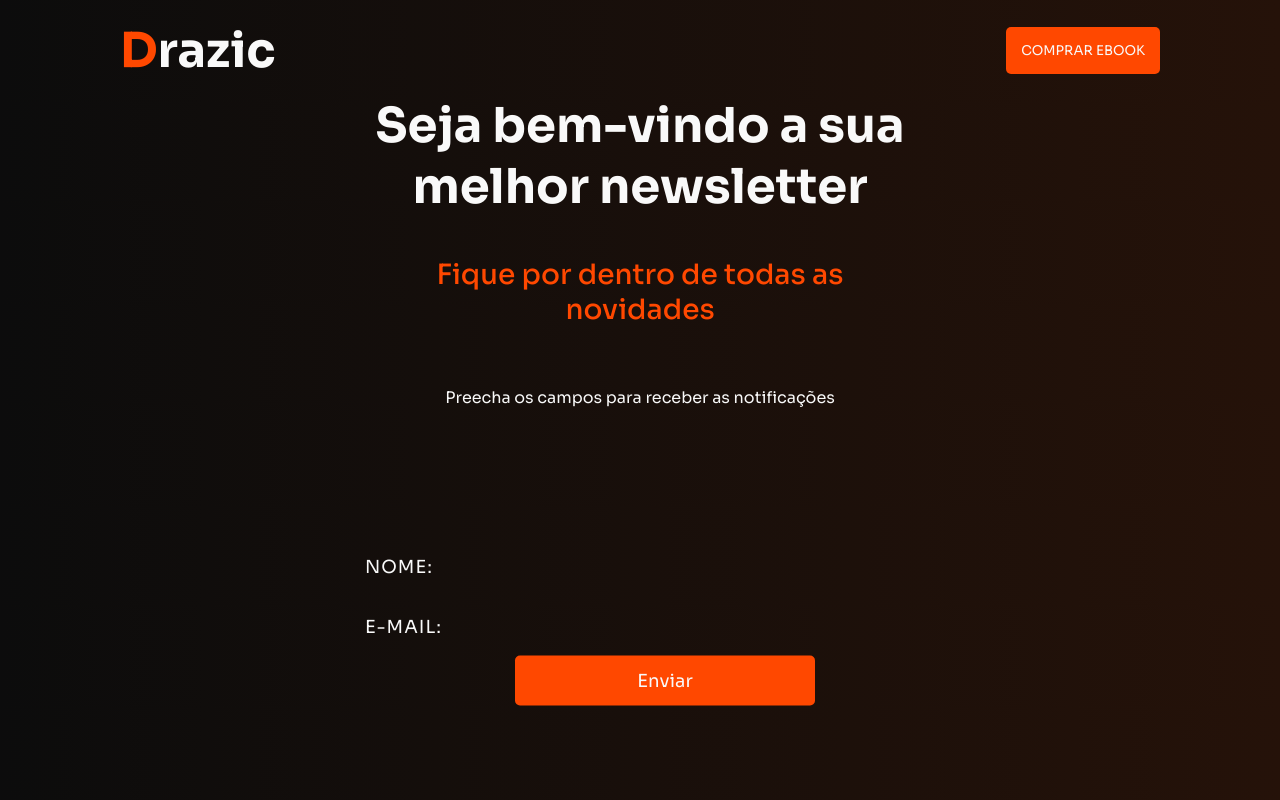
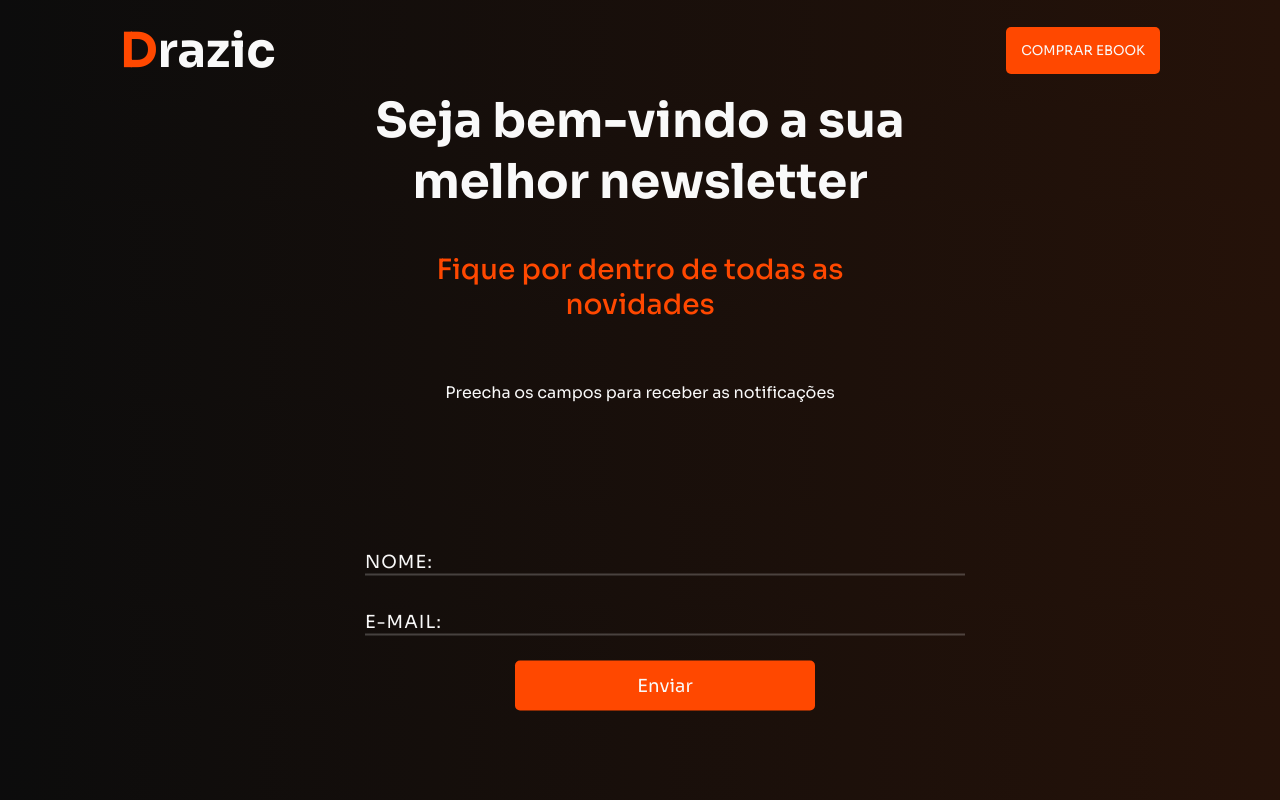
Before and after one commit to astracoder/newsletter-react, a React (Create React App) app: page / in a window 1280 px wide. Built offline with nearby package versions, Linux system fonts and the light colour scheme.

Commit message:
Fineshed MainComponent

```diff
--- a/src/Components/Main/Main.module.css
+++ b/src/Components/Main/Main.module.css
@@ -81,9 +81,7 @@
     bottom: 2rem;
     width: 100%;
     height: .2rem;
-    background: transparent;
-    left: 0%;
-    transition: .5s ease;
+    left: 0;
 }
 
 .inputs i::before {
@@ -91,6 +89,9 @@
     position: absolute;
     width: 100%;
     height: 100%;
+    background: var(--light-trans);
+    transition: .5s ease;
+    margin-top: .5rem;
 }
 
 .inputs input:valid ~ i::before,
@@ -113,7 +114,8 @@
     background: var(--orange);
     border: 0;
     cursor: pointer;
-    transition: .5s ease;
+    transition: .2s ease;
+    margin-top: 1rem;
 }
 
 #btn__send:hover {
--- a/src/Components/Main/MainComponents.js
+++ b/src/Components/Main/MainComponents.js
@@ -14,7 +14,7 @@ const MainComponents = () => {
                     <i></i>
                 </div>
                 <div className={styles.inputs}>
-                    <input type="email" name="email" id={styles.input__email} required></input>
+                    <input type="text" name="email" id={styles.input__email} required></input>
                     <span>E-mail:</span>
                     <i></i>
                 </div>
--- a/src/global.css
+++ b/src/global.css
@@ -12,7 +12,7 @@
   --green: #04D361;
   --green-200: #00ff73;
   --orange: #ff4800;
-  --orange-200: #ca3900;
+  --orange-200: #9c2c00;
   --red: #be2121;
   --green-place: #66ff004d;
   --dark: #0C0C0C;
@@ -21,6 +21,7 @@
   --brown-200: #1d0d05;
   --light: #F9f9f9;
   --light-200: #bbbbbb;
+  --light-trans: #ffffff36;
   --gray: #AEAEAE;
   --gray-200: #525252;
 }
```
